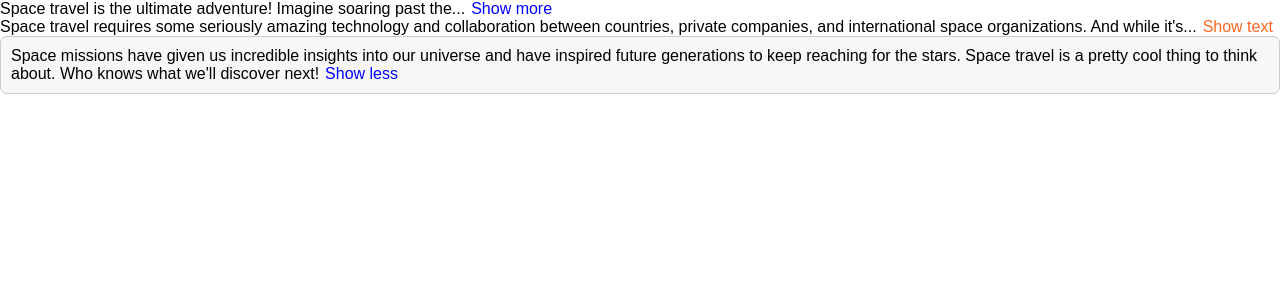
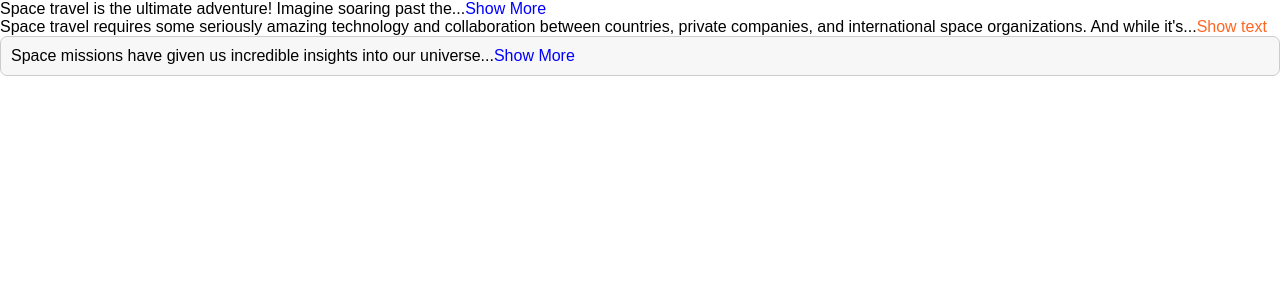
Before and after one commit to Art-Luzrab/textExpanderChallenge, a React (Create React App) app: page / in a window 1280 px wide. Shown: the top 300 px of the page. Built offline with nearby package versions, Linux system fonts and the light colour scheme.

Commit message:
changed back to MySolution and tweaked expanded logic

```diff
--- a/src/App.js
+++ b/src/MySolution.js
@@ -1,6 +1,6 @@
 import { useState } from "react";
 import "./styles.css";
-function App() {
+function MySolution() {
   return (
     <div>
       <TextExpander>
@@ -42,11 +42,7 @@ function TextExpander({
   children,
   collapsedNumWords = 10,
 }) {
-  const [expanded, setExpanded] = useState("false");
-
-  function handleExpand() {
-    setExpanded(!expanded);
-  }
+  const [expanded, setExpanded] = useState(false);
 
   function collapseWords(numOfWords) {
     const words = children.split(" ");
@@ -61,7 +57,7 @@ function TextExpander({
         <span
           role="button"
           style={{ color: buttonColor }}
-          onClick={handleExpand}
+          onClick={() => setExpanded((exp) => !exp)}
         >
           {expanded ? collapseButtonText : expandButtonText}
         </span>
@@ -70,4 +66,4 @@ function TextExpander({
   );
 }
 
-export default App;
+export default MySolution;
--- a/src/index.js
+++ b/src/index.js
@@ -1,11 +1,11 @@
 import React from "react";
 import ReactDOM from "react-dom/client";
-// import App from "./App";
+import MySolution from "./MySolution";
 import JonasSolution from "./JonasSolution";
 
 const root = ReactDOM.createRoot(document.getElementById("root"));
 root.render(
   <React.StrictMode>
-    <JonasSolution />
+    <MySolution />
   </React.StrictMode>
 );
```
